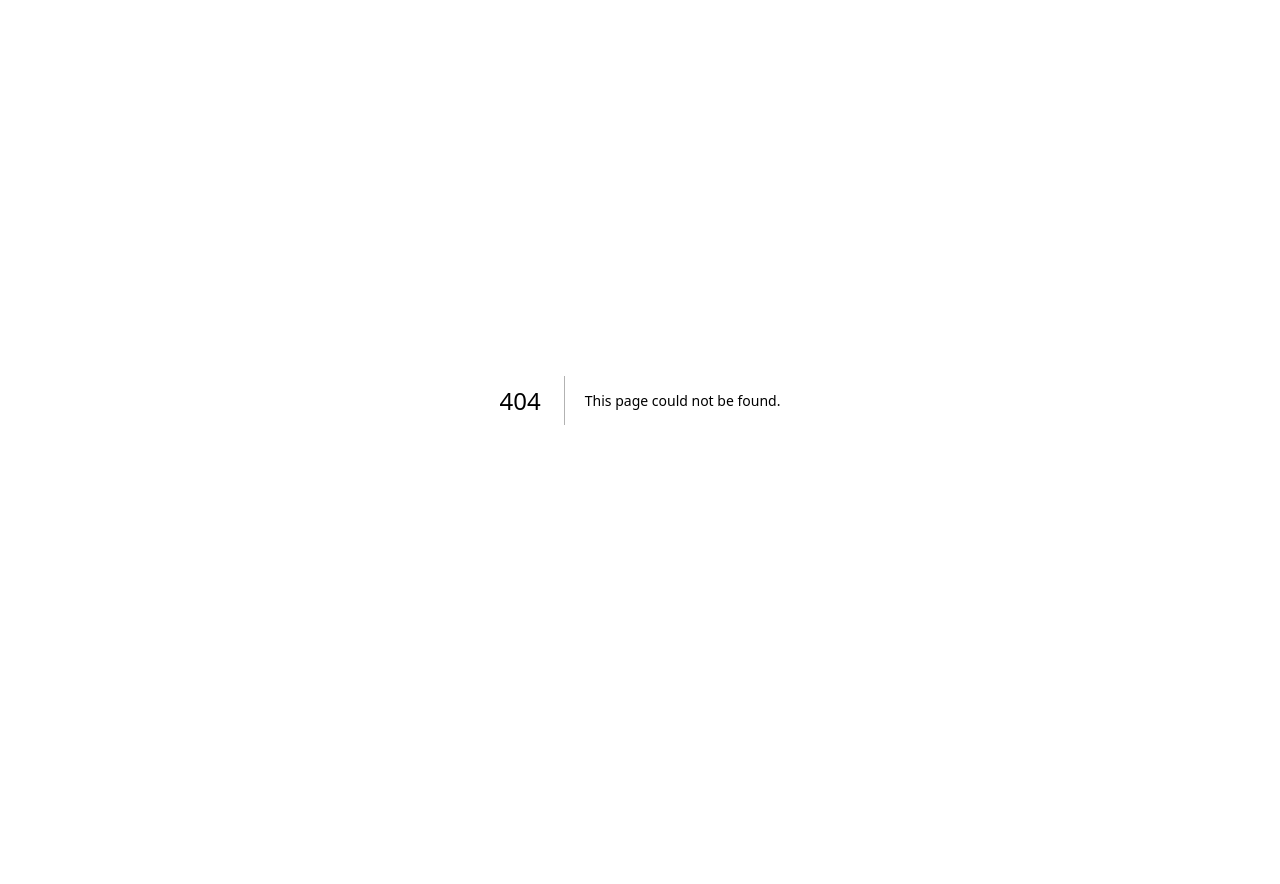
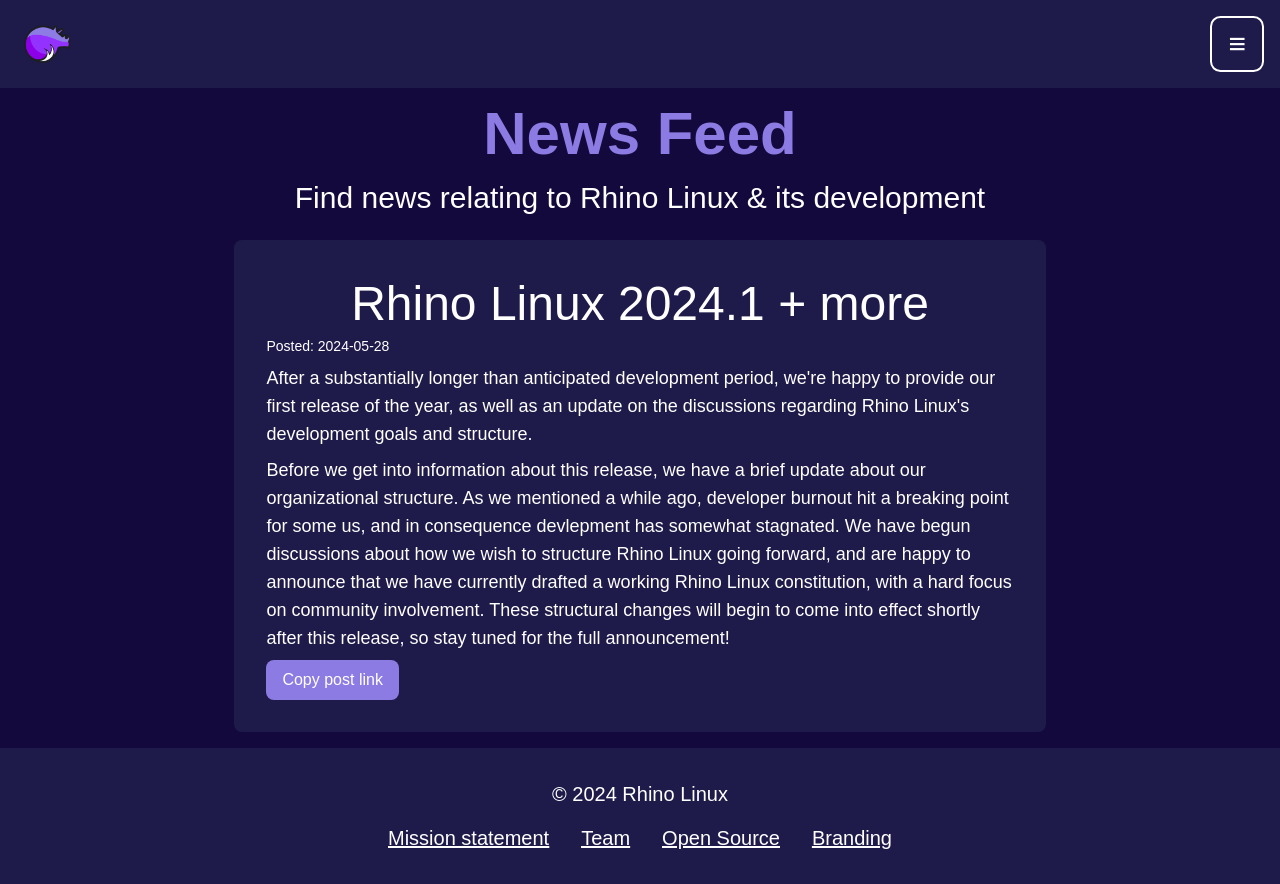
Before and after one commit to rhino-linux/website, a Next.js app: page /news in a window 1280 px wide. Before the commit this address had no page. Before the commit the page ends 800 px from the top, so only its background shows below. Built offline with nearby package versions, Linux system fonts and the light colour scheme.

Commit message:
Add: news page
Finally got around to adding the news page. Still need to commit blog post porting, however will do that closer to the time of the website's release.

```diff
--- /dev/null
+++ b/src/components/news/hero.jsx
@@ -0,0 +1,18 @@
+import React from "react";
+
+function Hero() {
+    return(
+        <div className="lg:w-[90%] w-full m-auto">
+            <div className="text-center">
+                <h1 className="lg:text-6xl text-4xl text-rhino-purple font-bold pt-4 p-2">
+                   News Feed
+                </h1>
+                <h2 className="text-white font-lighter lg:text-3xl text-2xl p-2">
+                    Find news relating to Rhino Linux & its development
+                </h2>
+            </div>
+        </div>
+    )
+}
+
+export default Hero;
--- /dev/null
+++ b/src/components/news/posts.jsx
@@ -0,0 +1,44 @@
+import React from 'react';
+import Hero from '../../components/news/hero';
+import posts from '../../items/posts';
+
+function Posts() {
+    return (
+        <div className="w-full p-4 m-auto">
+            <div className="p-4 md:w-[65%] m-auto bg-indigo-950 rounded-lg">
+            {posts.map((post, index) => {
+                return (
+                    <div key={index} className="p-4" id={post.date}>
+                        <h1 className="text-5xl my-2 text-center text-white">
+                            {post.title}
+                        </h1>
+                        {post.banner && <img src={post.banner} alt="Post Banner" className="w-full" />}
+                        <p className="text-white my-2 text-sm">
+                            Posted: {post.date}
+                        </p>
+                        {post.content.map((paragraph, index) => {
+                            return (
+                                <p key={index} className="text-white my-2 text-lg">
+                                    {paragraph}
+                                </p>
+                            );
+                        })}
+                        <button
+                            onClick={() => {
+                                const postLink = window.location.href + `#${post.date}`;
+                                navigator.clipboard.writeText(postLink);
+                                alert('Post link copied to clipboard!');
+                            }}
+                            className="bg-rhino-purple hover:bg-blue-700 text-white py-2 px-4 rounded-lg"
+                        >
+                            Copy post link
+                        </button>
+                    </div>
+                );
+            })}
+            </div>
+        </div>
+    );
+}
+
+export default Posts;
--- a/src/items/posts.js
+++ b/src/items/posts.js
@@ -1,3 +1,4 @@
+// OPTIONS: title, date, banner, content
 const posts = [
     {
         title: "Rhino Linux 2024.1 + more",
--- /dev/null
+++ b/src/pages/news.jsx
@@ -0,0 +1,16 @@
+import React from "react";
+import Menu from "../components/navbar";
+import Hero from '../components/news/hero';
+import Posts from "../components/news/posts";
+import Footer from "../components/footer";
+
+export default function Home() {
+  return (
+    <main>
+      <Menu />
+      <Hero />
+      <Posts />
+      <Footer />
+    </main>
+  );
+}
```
